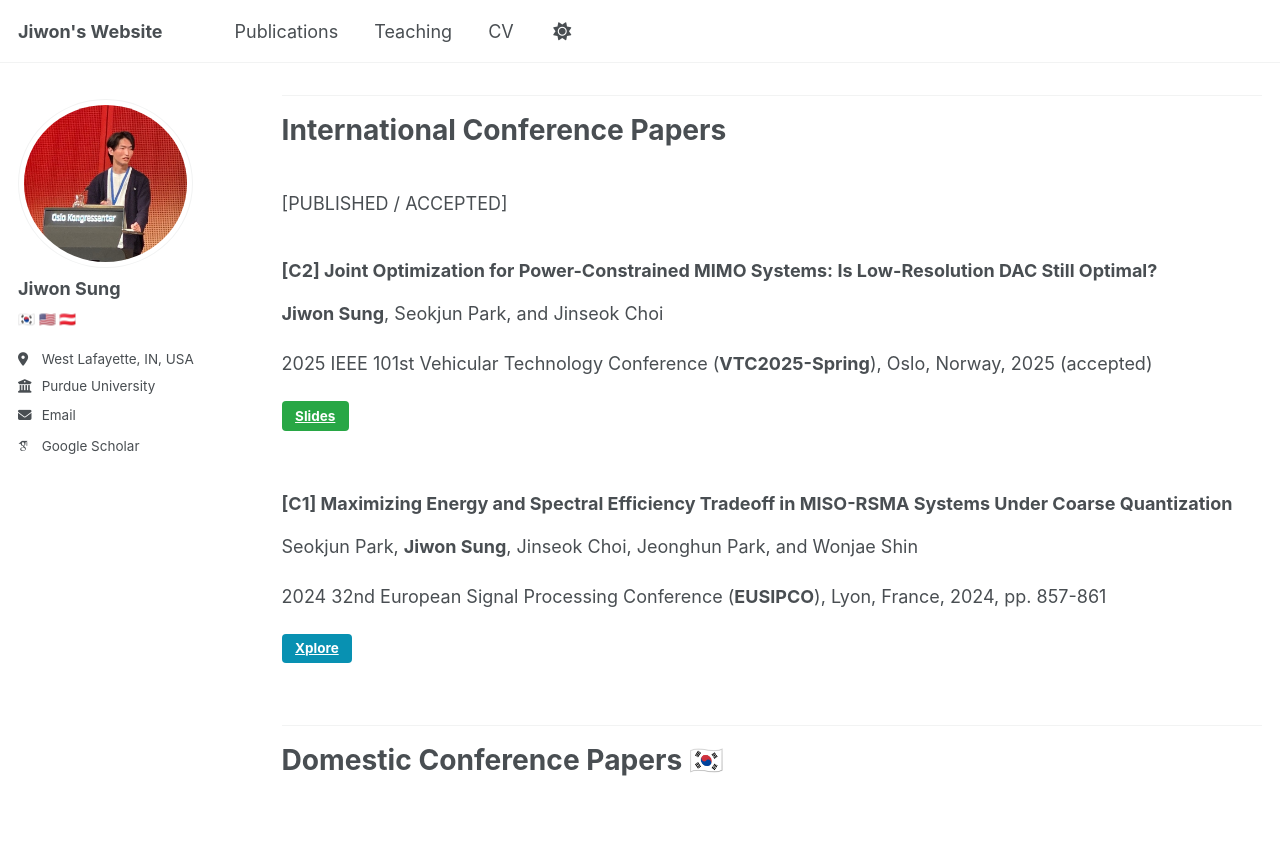
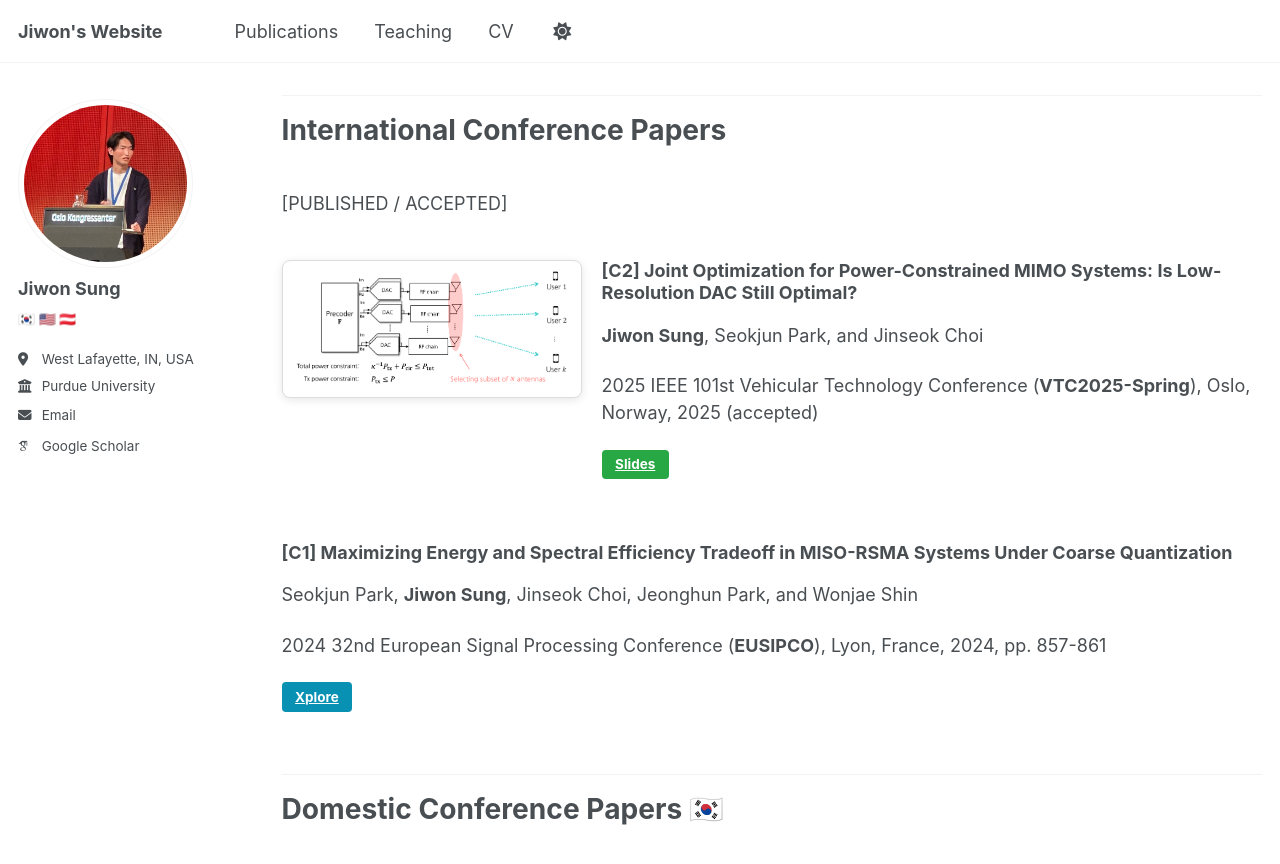
Before and after one commit to sunione/sunione.github.io, a Jekyll site: the page built from _pages/publications.md, in a window 1280 px wide and 900 px high, scrolled down 751 px. Shown: the top 864 px of the window. Built offline with Jekyll 4.4.1, drawn with Linux system fonts in a browser that asks for light colours; some web fonts are replaced.

Commit message:
publications.md

```diff
--- a/_pages/publications.md
+++ b/_pages/publications.md
@@ -84,6 +84,7 @@ International Conference Papers
 
 
 <div style="display: flex; align-items: flex-start; margin-bottom: 30px;">
+  <img src="/images/C2_system_model.png" class="boxed-image" style="width: 300px; height: auto; margin-right: 20px; flex-shrink: 0;">
   <div>
     <h3 style="margin-top: 0;"> [C2] Joint Optimization for Power-Constrained MIMO Systems: Is Low-Resolution DAC Still Optimal? </h3>
     <p> <strong>Jiwon Sung</strong>, Seokjun Park, and Jinseok Choi </p>
```
